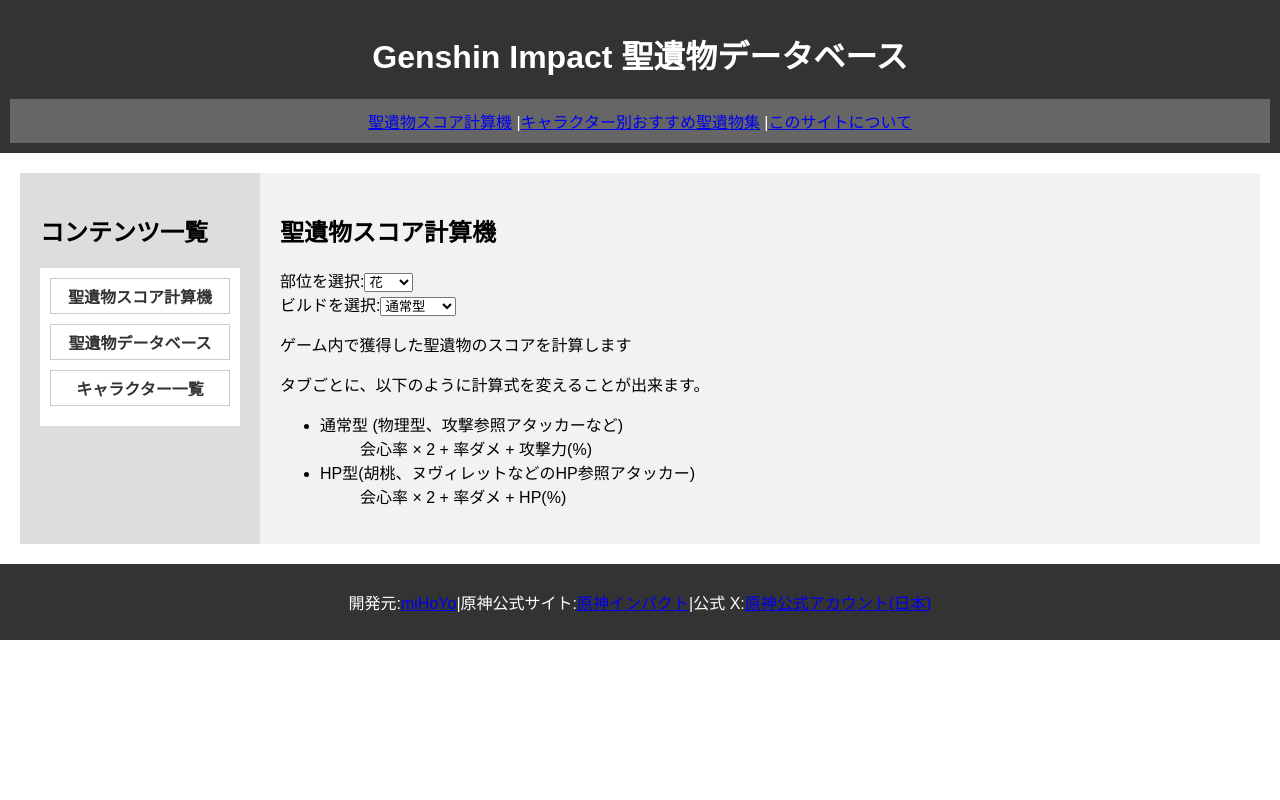
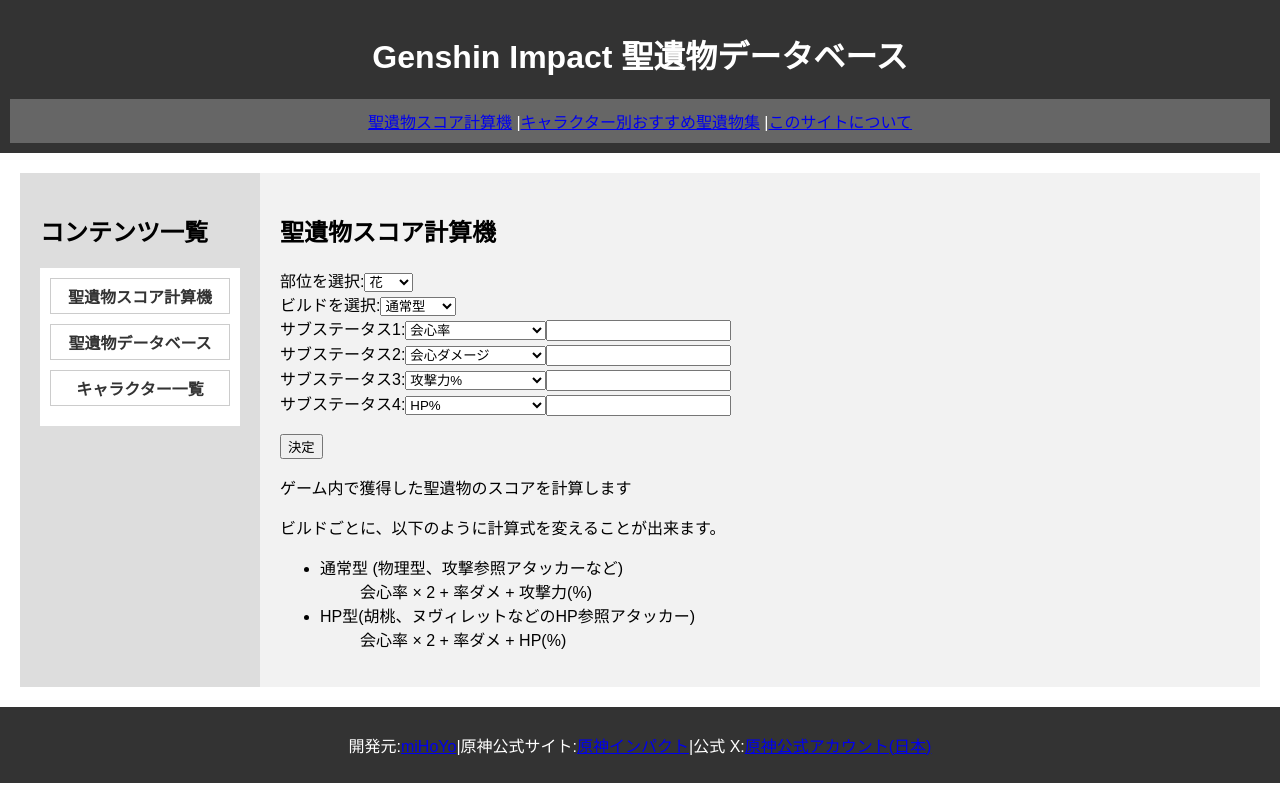
Before and after one commit to akimas1846/GenshinWiki, a React (Vite) app: page / in a window 1280 px wide. Built offline with nearby package versions, Linux system fonts and the light colour scheme.

Commit message:
some change

```diff
--- a/src/App.jsx
+++ b/src/App.jsx
@@ -8,7 +8,8 @@
 import Artifact from "./seiibutu/artifact";
 import Character from "./showCharactor/character"
 import Footer from "./components/footer"
-
+import ShowCharactor
+ from "./showCharactor/showCharacter";
 export default function App() {
   return (
     <Router>
@@ -23,6 +24,7 @@
               <Route path="/bestSanctualVessel" element={<BestSanctualessel />} />
               <Route path="/artifact"element={<Artifact />} />
               <Route path="/characters"element={<Character />} />
+              <Route path="/showCharacter/:characterId" element={<ShowCharactor />} />
             </Routes>
           </div>
         </div>
--- a/src/components/sanctualVessel.jsx
+++ b/src/components/sanctualVessel.jsx
@@ -1,19 +1,85 @@
-import { useState } from "react";
+import React, { useState } from "react";
 
 export default function SanctualVessel() {
   const [parts, setParts] = useState("flower");
-  const [calcStatus, setCalcStatus] = useState("nomal");
+  const [calcStatus, setCalcStatus] = useState("normal");
+  const [subStatus1, setSubStatus1] = useState({ type: "critRate", value: "" });
+  const [subStatus2, setSubStatus2] = useState({
+    type: "critDamage",
+    value: "",
+  });
+  const [subStatus3, setSubStatus3] = useState({
+    type: "attackPercentage",
+    value: "",
+  });
+  const [subStatus4, setSubStatus4] = useState({
+    type: "hpPercentage",
+    value: "",
+  });
+  const [result, setResult] = useState(null);
+  const [rank, setRank] = useState("");
+
   function handlePartsChange(event) {
     setParts(event.target.value);
   }
+
   function handleCalcChange(event) {
     setCalcStatus(event.target.value);
   }
+
+  function handleSubStatusChange(setSubStatus, event) {
+    setSubStatus({ ...setSubStatus, type: event.target.value });
+  }
+
+  function handleSubmit(event) {
+    event.preventDefault();
+
+    let total = 0;
+    const critRate = parseFloat(subStatus1.value) || 0;
+    const critDamage = parseFloat(subStatus2.value) || 0;
+    const attackPercentage = parseFloat(subStatus3.value) || 0;
+    const hpPercentage = parseFloat(subStatus4.value) || 0;
+
+    if (calcStatus === "normal") {
+      total = critRate * 2 + critDamage + attackPercentage;
+    } else if (calcStatus === "hp") {
+      total = critRate * 2 + critDamage + hpPercentage;
+    }
+
+    setResult(total);
+    if ((parts === "flower" || parts === "wing") && total < 30) {
+      setRank("B");
+    } else if (
+      (parts === "flower" || parts === "wing") &&
+      total >= 30 &&
+      total < 40
+    ) {
+      setRank("A");
+    } else if (
+      (parts === "flower" || parts === "wing") &&
+      total >= 40 &&
+      total <= 50
+    ) {
+      setRank("S");
+    } else if ((parts === "flower" || parts === "wing") && total > 50) {
+      setRank("SS");
+    } else if (total < 10) {
+      setRank("B");
+    } else if (total >= 10 && total < 15) {
+      setRank("A");
+    } else if (total >= 15 && total < 20) {
+      setRank("S");
+    } else {
+      setRank("SS");
+    }
+  }
+
   return (
     <div>
       <h2>聖遺物スコア計算機</h2>
+      <form onSubmit={handleSubmit}>
         <label htmlFor="parts">部位を選択:</label>
-      <select id="category" onChange={handlePartsChange} value={parts}>
+        <select id="parts" onChange={handlePartsChange} value={parts}>
           <option value="flower">花</option>
           <option value="wing">羽</option>
           <option value="clock">時計</option>
@@ -21,15 +87,129 @@
           <option value="head">冠</option>
         </select>
         <br />
-      <label htmlFor="parts">ビルドを選択:</label>
-      <select id="category" onChange={handleCalcChange} value={calcStatus}>
+        <label htmlFor="calcStatus">ビルドを選択:</label>
+        <select id="calcStatus" onChange={handleCalcChange} value={calcStatus}>
           <option value="normal">通常型</option>
           <option value="hp">HP型</option>
           <option value="wisdom">熟知型</option>
           <option value="healer">ヒーラー</option>
         </select>
+        <br />
+        <div>
+          <label htmlFor="subStatus1">サブステータス1:</label>
+          <select
+            value={subStatus1.type}
+            onChange={(event) => handleSubStatusChange(setSubStatus1, event)}
+          >
+            <option value="critRate">会心率</option>
+            <option value="critDamage">会心ダメージ</option>
+            <option value="attackPercentage">攻撃力%</option>
+            <option value="hpPercentage">HP%</option>
+            <option value="defensePercentage">防御%</option>
+            <option value="attack">攻撃力実数</option>
+            <option value="hp">HP実数</option>
+            <option value="defense">防御実数</option>
+            <option value="elementalMastery">元素熟知</option>
+            <option value="elementCharge">元素チャージ効率%</option>
+          </select>
+          <input
+            type="text"
+            id="subStatus1"
+            value={subStatus1.value}
+            onChange={(event) =>
+              setSubStatus1({ ...subStatus1, value: event.target.value })
+            }
+          />
+        </div>
+        <div>
+          <label htmlFor="subStatus2">サブステータス2:</label>
+          <select
+            value={subStatus2.type}
+            onChange={(event) => handleSubStatusChange(setSubStatus2, event)}
+          >
+            <option value="critRate">会心率</option>
+            <option value="critDamage">会心ダメージ</option>
+            <option value="attackPercentage">攻撃力%</option>
+            <option value="hpPercentage">HP%</option>
+            <option value="defensePercentage">防御%</option>
+            <option value="attack">攻撃力実数</option>
+            <option value="hp">HP実数</option>
+            <option value="defense">防御実数</option>
+            <option value="elementalMastery">元素熟知</option>
+            <option value="elementCharge">元素チャージ効率%</option>
+          </select>
+          <input
+            type="text"
+            id="subStatus2"
+            value={subStatus2.value}
+            onChange={(event) =>
+              setSubStatus2({ ...subStatus2, value: event.target.value })
+            }
+          />
+        </div>
+        <div>
+          <label htmlFor="subStatus3">サブステータス3:</label>
+          <select
+            value={subStatus3.type}
+            onChange={(event) => handleSubStatusChange(setSubStatus3, event)}
+          >
+            <option value="critRate">会心率</option>
+            <option value="critDamage">会心ダメージ</option>
+            <option value="attackPercentage">攻撃力%</option>
+            <option value="hpPercentage">HP%</option>
+            <option value="defensePercentage">防御%</option>
+            <option value="attack">攻撃力実数</option>
+            <option value="hp">HP実数</option>
+            <option value="defense">防御実数</option>
+            <option value="elementalMastery">元素熟知</option>
+            <option value="elementCharge">元素チャージ効率%</option>
+          </select>
+          <input
+            type="text"
+            id="subStatus3"
+            value={subStatus3.value}
+            onChange={(event) =>
+              setSubStatus3({ ...subStatus3, value: event.target.value })
+            }
+          />
+        </div>
+        <div>
+          <label htmlFor="subStatus4">サブステータス4:</label>
+          <select
+            value={subStatus4.type}
+            onChange={(event) => handleSubStatusChange(setSubStatus4, event)}
+          >
+            <option value="critRate">会心率</option>
+            <option value="critDamage">会心ダメージ</option>
+            <option value="attackPercentage">攻撃力%</option>
+            <option value="hpPercentage">HP%</option>
+            <option value="defensePercentage">防御%</option>
+            <option value="attack">攻撃力実数</option>
+            <option value="hp">HP実数</option>
+            <option value="defense">防御実数</option>
+            <option value="elementalMastery">元素熟知</option>
+            <option value="elementCharge">元素チャージ効率%</option>
+          </select>
+          <input
+            type="text"
+            id="subStatus4"
+            value={subStatus4.value}
+            onChange={(event) =>
+              setSubStatus4({ ...subStatus4, value: event.target.value })
+            }
+          />
+        </div>
+        <br />
+        <button type="submit">決定</button>
+      </form>
+      {result !== null && (
+        <div>
+          <h3>計算結果: {result}</h3>
+          <p>ランク: {rank}</p>
+        </div>
+      )}
       <p>ゲーム内で獲得した聖遺物のスコアを計算します</p>
-      <p>タブごとに、以下のように計算式を変えることが出来ます。</p>
+      <p>ビルドごとに、以下のように計算式を変えることが出来ます。</p>
       <dl>
         <ul>
           <li>
--- a/src/showCharactor/character.jsx
+++ b/src/showCharactor/character.jsx
@@ -1,13 +1,28 @@
-import { useState, useEffect } from "react";
-import { Link } from "react-router-dom";
+import React, { useState, useEffect } from "react";
+import { Link, useParams } from "react-router-dom";
 
-export default function characters() {
+function CharacterDetail({ characterId }) {
+  return <p>キャラクターID: {characterId}</p>;
+}
+
+function CharacterList({ charactersData }) {
+  return (
+    <ul>
+      {charactersData.map((character) => (
+        <li key={character}>
+          <Link to={`/showCharacter/${character}`}>{character}</Link>
+        </li>
+      ))}
+    </ul>
+  );
+}
+
+export default function Character() {
   const [charactersData, setCharactersData] = useState([]);
   const [selectedRarity, setSelectedRarity] = useState("all");
 
   useEffect(() => {
     const fetchData = async () => {
-
       let apiUrl =
         "https://genshin-db-api.vercel.app/api/characters?matchCategories=true&queryLanguages=Japanese&resultLanguage=Japanese";
 
@@ -15,9 +30,9 @@
         apiUrl += "&query=5";
       } else if (selectedRarity === "4") {
         apiUrl += "&query=4";
-        } else if(selectedRarity === "all")
-        {
-          apiUrl = "https://genshin-db-api.vercel.app/api/characters?query=names&matchCategories=true&queryLanguages=Japanese&resultLanguage=Japanese";
+      } else if (selectedRarity === "all") {
+        apiUrl =
+          "https://genshin-db-api.vercel.app/api/characters?query=names&matchCategories=true&queryLanguages=Japanese&resultLanguage=Japanese";
       }
 
       const response = await fetch(apiUrl);
@@ -37,24 +52,12 @@
     <div>
       <h2>キャラクター一覧</h2>
       <label htmlFor="category">レアリティ選択:</label>
-      <select
-        id="category"
-        onChange={handleRarityChange}
-        value={selectedRarity}
-      >
+      <select id="category" onChange={handleRarityChange} value={selectedRarity}>
         <option value="all">全キャラクター</option>
         <option value="5">星５キャラクター</option>
         <option value="4">星４キャラクター</option>
       </select>
-      <ul>
-        {charactersData.map((character) => {
-          return (
-            <li key={character}>
-              <Link to={`/characters/${character}`}>{character}</Link>
-            </li>
-          );
-        })}
-      </ul>
+      <CharacterList charactersData={charactersData} />
     </div>
   );
 }
--- /dev/null
+++ b/src/showCharactor/showCharacter.jsx
@@ -0,0 +1,19 @@
+import React from "react";
+import { useParams } from "react-router-dom";
+
+const CharacterDetail = ({ characterId }) => {
+  return <p>キャラクターID: {characterId}</p>;
+};
+
+const ShowCharacter = () => {
+  const { characterId } = useParams();
+
+  return (
+    <div>
+      <h2>キャラクター詳細</h2>
+      <CharacterDetail characterId={characterId} />
+    </div>
+  );
+};
+
+export default ShowCharacter;
```
Lines whose indentation alone changed are shown as unchanged.
